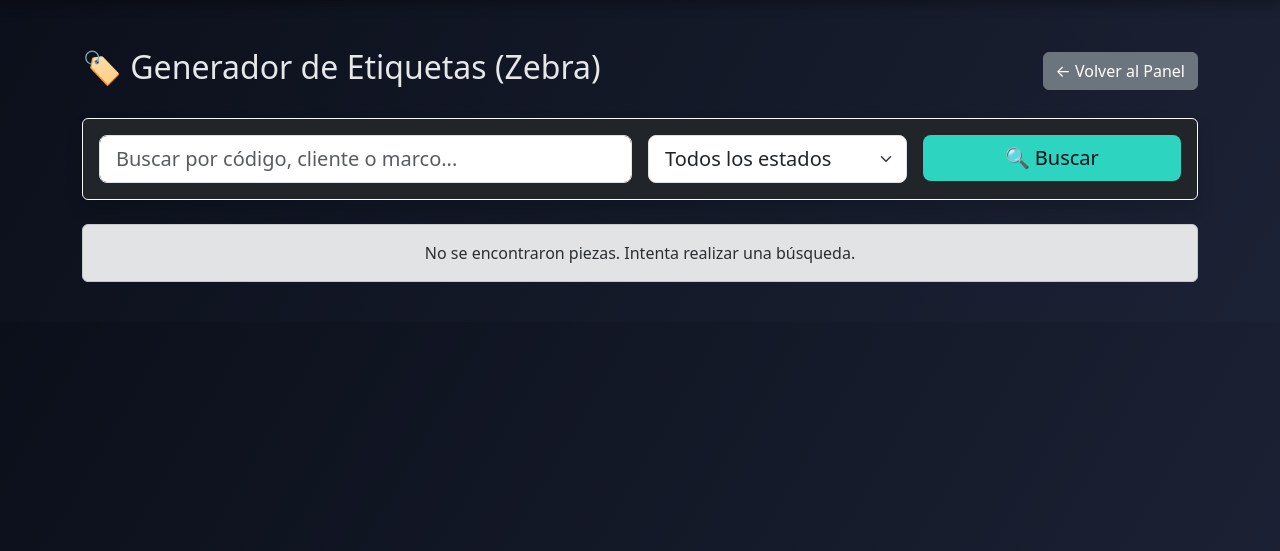
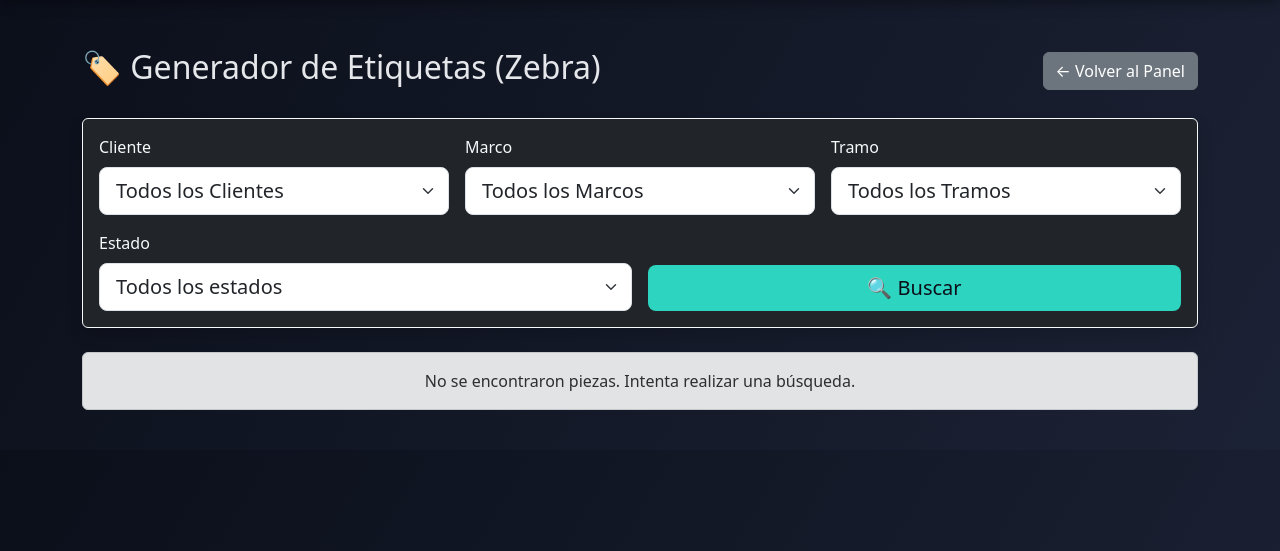
Before and after one commit to axiliarmus/proyecto_produccion, a Flask app: template templates/soporte_etiquetas.html in a window 1280 px wide. Shown: the part 56-607 px from the top of the page. Run offline with Flask 3, Linux system fonts and the light colour scheme; the template is opened without the code that fills it, so the values that code supplies are empty; some libraries are stand-ins or nearby versions.

Commit message:
vfinal15

```diff
--- a/app.py
+++ b/app.py
@@ -1062,22 +1062,34 @@ def soporte_eliminar_masivo():
 @login_required(['soporte', 'administrador'])
 def soporte_etiquetas():
     filtro = {}
-    search_query = request.args.get('search', "")
+
+    # Obtener parámetros de filtros (GET o POST)
+    cliente_sel = request.args.get('cliente', "")
+    marco_sel = request.args.get('marco', "")
+    tramo_sel = request.args.get('tramo', "")
     estado_filter = request.args.get('estado', "todos")
 
-    # POST -> GET
+    # POST -> GET (Redirección para limpiar URL y evitar reenvíos)
     if request.method == 'POST':
-        search_query = (request.form.get('search') or "").strip()
+        cliente_sel = request.form.get('cliente') or ""
+        marco_sel = request.form.get('marco') or ""
+        tramo_sel = request.form.get('tramo') or ""
         estado_filter = request.form.get('estado') or "todos"
-        return redirect(url_for('soporte_etiquetas', search=search_query, estado=estado_filter))
-
-    # Construir filtro
-    if search_query:
-        filtro["$or"] = [
-            {"codigo": {"$regex": search_query, "$options": "i"}},
-            {"empresa": {"$regex": search_query, "$options": "i"}},
-            {"marco": {"$regex": search_query, "$options": "i"}}
-        ]
+        return redirect(url_for('soporte_etiquetas',
+                                cliente=cliente_sel,
+                                marco=marco_sel,
+                                tramo=tramo_sel,
+                                estado=estado_filter))
+
+    # Construir filtro de MongoDB
+    if cliente_sel and cliente_sel != "todos":
+        filtro["empresa"] = cliente_sel
+
+    if marco_sel and marco_sel != "todos":
+        filtro["marco"] = marco_sel
+
+    if tramo_sel and tramo_sel != "todos":
+        filtro["tramo"] = tramo_sel
 
     # Lógica de filtro por estado (idéntica a masivas)
     if estado_filter != "todos":
@@ -1085,6 +1097,15 @@ def soporte_etiquetas():
         if modo_buscado:
             codigos_con_estado = db.produccion.distinct("codigo_pieza", {"modo": modo_buscado})
             filtro["codigo"] = {"$in": codigos_con_estado}
+
+    # Obtener listas para los dropdowns
+    try:
+        clientes = sorted([x for x in db.piezas.distinct("empresa") if x], key=str)
+        marcos = sorted([x for x in db.piezas.distinct("marco") if x], key=str)
+        tramos = sorted([x for x in db.piezas.distinct("tramo") if x], key=str)
+    except Exception as e:
+        print(f"Error obteniendo filtros: {e}")
+        clientes, marcos, tramos = [], [], []
 
     # Cargar piezas (limitadas por seguridad)
     limit_safety = 5000
@@ -1119,7 +1140,12 @@ def soporte_etiquetas():
 
     return render_template('soporte_etiquetas.html',
                            piezas=piezas_finales,
-                           search=search_query,
+                           clientes=clientes,
+                           marcos=marcos,
+                           tramos=tramos,
+                           cliente_sel=cliente_sel,
+                           marco_sel=marco_sel,
+                           tramo_sel=tramo_sel,
                            estado_sel=estado_filter)
 
 @app.route('/soporte/produccion', methods=['GET', 'POST'])
--- a/templates/soporte_etiquetas.html
+++ b/templates/soporte_etiquetas.html
@@ -11,12 +11,35 @@
     <div class="card-body">
         <form method="POST" class="row g-3">
             <input type="hidden" name="_csrf_token" value="{{ csrf_token }}">
+            <div class="col-md-4">
+                <label class="form-label text-light">Cliente</label>
+                <select name="cliente" class="form-select form-select-lg">
+                    <option value="todos">Todos los Clientes</option>
+                    {% for c in clientes %}
+                    <option value="{{ c }}" {% if cliente_sel == c|string %}selected{% endif %}>{{ c }}</option>
+                    {% endfor %}
+                </select>
+            </div>
+            <div class="col-md-4">
+                <label class="form-label text-light">Marco</label>
+                <select name="marco" class="form-select form-select-lg">
+                    <option value="todos">Todos los Marcos</option>
+                    {% for m in marcos %}
+                    <option value="{{ m }}" {% if marco_sel == m|string %}selected{% endif %}>{{ m }}</option>
+                    {% endfor %}
+                </select>
+            </div>
+            <div class="col-md-4">
+                <label class="form-label text-light">Tramo</label>
+                <select name="tramo" class="form-select form-select-lg">
+                    <option value="todos">Todos los Tramos</option>
+                    {% for t in tramos %}
+                    <option value="{{ t }}" {% if tramo_sel == t|string %}selected{% endif %}>{{ t }}</option>
+                    {% endfor %}
+                </select>
+            </div>
             <div class="col-md-6">
-                <input type="text" name="search" class="form-control form-control-lg"
-                       placeholder="Buscar por código, cliente o marco..."
-                       value="{{ search }}">
-            </div>
-            <div class="col-md-3">
+                <label class="form-label text-light">Estado</label>
                 <select name="estado" class="form-select form-select-lg">
                     <option value="todos" {% if estado_sel == 'todos' %}selected{% endif %}>Todos los estados</option>
                     <option value="Sin producción" {% if estado_sel == 'Sin producción' %}selected{% endif %}>Sin producción</option>
@@ -24,7 +47,7 @@
                     <option value="Rematado" {% if estado_sel == 'Rematado' %}selected{% endif %}>Rematado</option>
                 </select>
             </div>
-            <div class="col-md-3">
+            <div class="col-md-6 d-flex align-items-end">
                 <button class="btn btn-accent w-100 btn-lg">🔍 Buscar</button>
             </div>
         </form>
```
